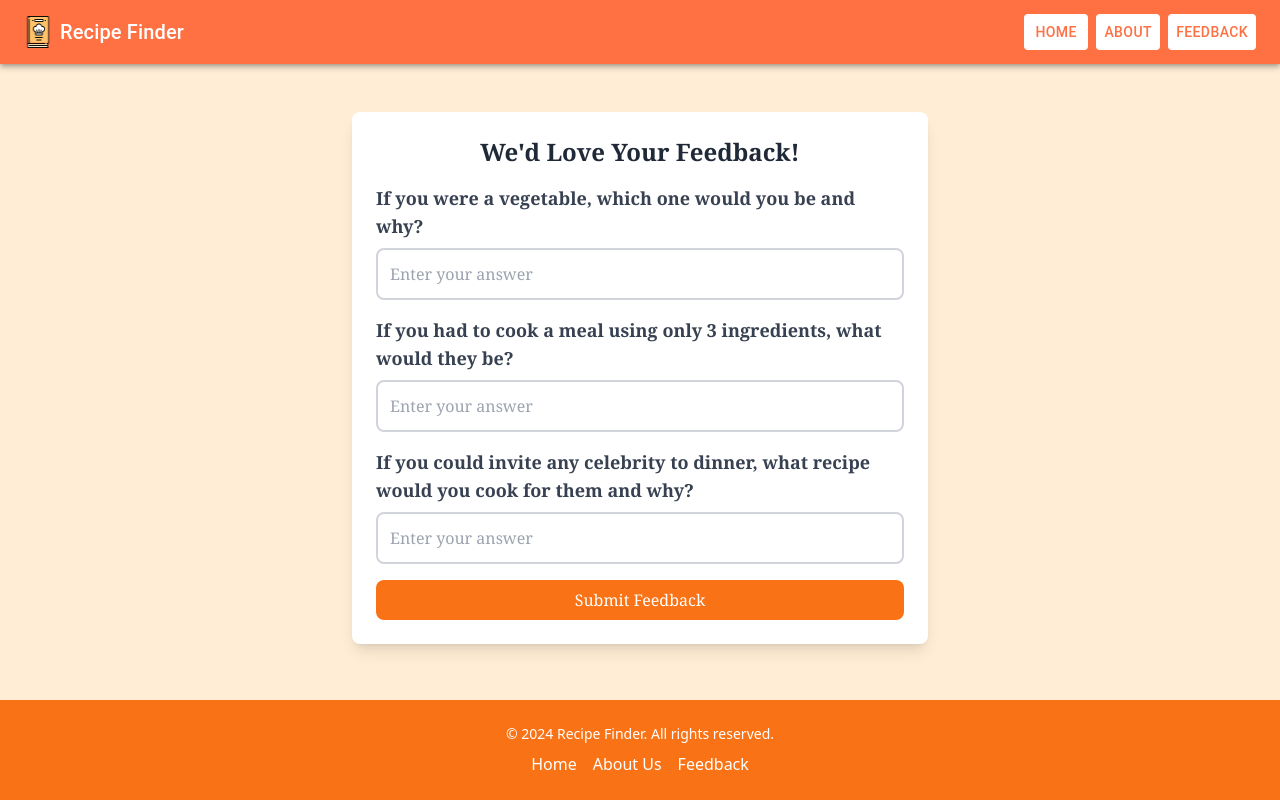
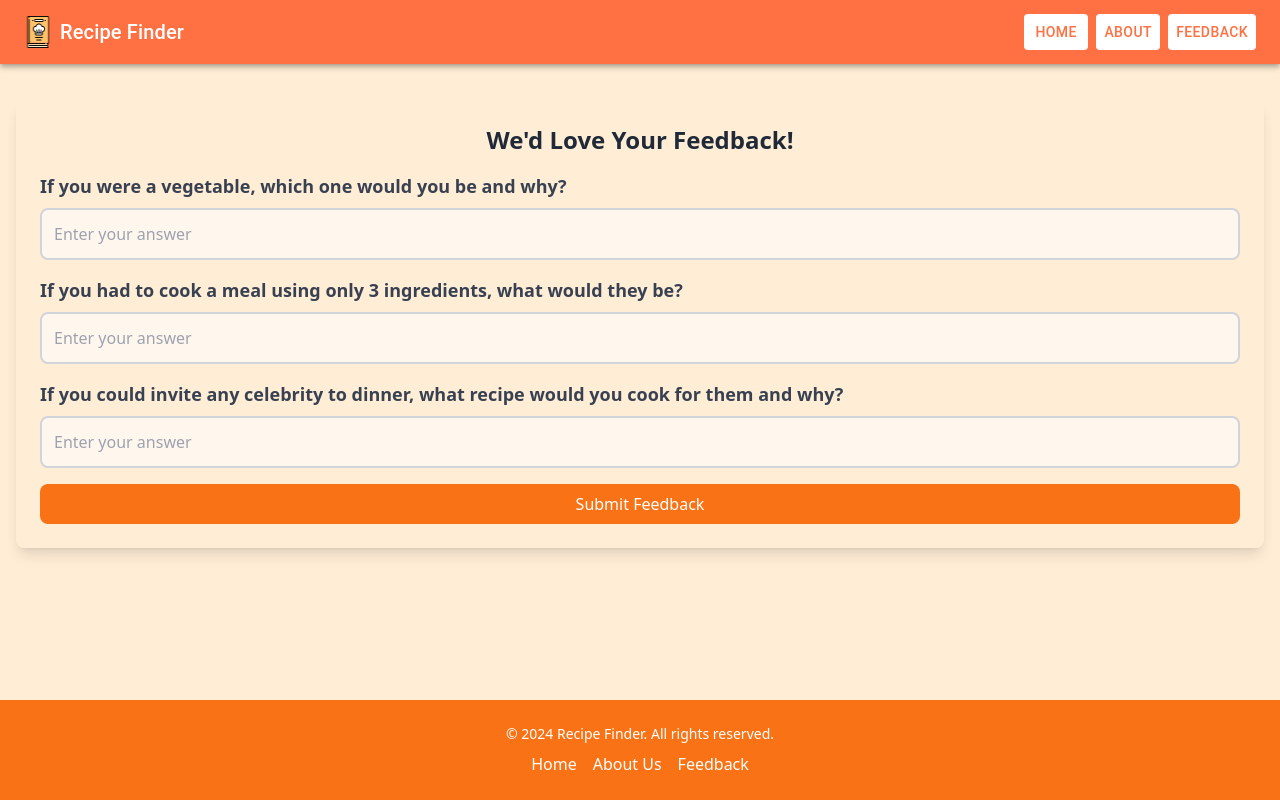
Before and after one commit to Hariniha/recipe__finder, a React (Vite) app: page /feedback in a window 1280 px wide. Built offline with nearby package versions, Linux system fonts and the light colour scheme.

Commit message:
Changes in FeebackForm

```diff
--- a/src/App.jsx
+++ b/src/App.jsx
@@ -3,7 +3,7 @@ import React, { useState } from 'react';
 import { BrowserRouter as Router, Routes, Route } from 'react-router-dom';
 import Navbar from './components/navBar';
 import RecipeModal from './components/RecipeModal';
-import FeedbackForm from './components/feedback';
+import FeedbackForm from './components/Feedback';
 import About from "./components/About"
 import Footer from './components/Footer';
 
--- a/src/components/feedback.jsx
+++ b/src/components/feedback.jsx
@@ -1,77 +1,115 @@
-import React from 'react'
+import React, { useState } from 'react';
 
-const submit = ()=>{
-  alert("Your Feedback Submitted Successfully!!!!");
+const FeedbackForm = () => {
+  const [feedback, setFeedback] = useState({
+    question1: '',
+    question2: '',
+    question3: '',
+  });
+  const [feedbackSummary, setFeedbackSummary] = useState('');
+
+  const handleFeedbackChange = (e) => {
+    setFeedback({
+      ...feedback,
+      [e.target.name]: e.target.value,
+    });
   };
 
+  const handleFeedbackSubmit = (e) => {
+    e.preventDefault();
+    // Construct the feedback summary message
+    const summary = `
+        Thank you for your feedback! 🌟
 
+        Here's a summary of your fun and creative answers:
 
-const Feedback = () => {
+        1. If you were a vegetable, which one would you be and why?
+           🥦 Answer: ${feedback.question1}
+
+        2. If you had to cook a meal using only 3 ingredients, what would they be?
+           🍳 Answer: ${feedback.question2}
+
+        3. If you could invite any celebrity to dinner, what recipe would you cook for them and why?
+           🍝 Answer: ${feedback.question3}
+
+        Your feedback is like the secret ingredient that makes our Recipe Finder even better! We appreciate you sharing your thoughts with us.
+
+        Remember, a recipe a day keeps the hunger away! 🍽️
+    `;
+    setFeedbackSummary(summary);
+    // Optionally, reset the form after submission
+    setFeedback({
+      question1: '',
+      question2: '',
+      question3: '',
+    });
+  };
+
   return (
-    <div className="bg-white font-serif p-6 rounded-lg shadow-lg mt-8 max-w-xl w-full">
-    <h2 className="text-2xl  font-bold text-gray-800 mb-4 text-center">We'd Love Your Feedback!</h2>
-    <form  className="space-y-4">
+    <div className="container mt-5">
+      <div className="bg-orange-100 p-6 rounded-lg shadow-lg">
+        <h2 className="text-2xl font-bold text-gray-800 mb-4 text-center">We'd Love Your Feedback!</h2>
+        <form onSubmit={handleFeedbackSubmit} className="space-y-4">
           <div>
-        <label
-          htmlFor="question1"
-          className="block text-lg font-semibold text-gray-700"
-        >
+            <label htmlFor="question1" className="block text-lg font-semibold text-gray-700">
               If you were a vegetable, which one would you be and why?
             </label>
             <input
               type="text"
               name="question1"
               id="question1"
-
+              value={feedback.question1}
+              onChange={handleFeedbackChange}
               placeholder="Enter your answer"
-          className="w-full p-3 mt-2 border-2 border-gray-300 rounded-lg focus:outline-none focus:ring-2 focus:ring-orange-300"
+              className="w-full p-3 mt-2 border-2 border-gray-300 rounded-lg bg-orange-50 focus:outline-none focus:ring-2 focus:ring-orange-300"
             />
           </div>
 
           <div>
-        <label
-          htmlFor="question2"
-          className="block text-lg font-semibold text-gray-700"
-        >
+            <label htmlFor="question2" className="block text-lg font-semibold text-gray-700 ">
               If you had to cook a meal using only 3 ingredients, what would they be?
             </label>
             <input
               type="text"
               name="question2"
               id="question2"
-
+              value={feedback.question2}
+              onChange={handleFeedbackChange}
               placeholder="Enter your answer"
-          className="w-full p-3 mt-2 border-2 border-gray-300 rounded-lg focus:outline-none focus:ring-2 focus:ring-orange-300"
+              className="w-full p-3 mt-2 border-2 border-gray-300 rounded-lg focus:outline-none bg-orange-50 focus:ring-2 focus:ring-orange-300"
             />
           </div>
 
           <div>
-        <label
-          htmlFor="question3"
-          className="block text-lg font-semibold text-gray-700"
-        >
+            <label htmlFor="question3" className="block text-lg font-semibold text-gray-700">
               If you could invite any celebrity to dinner, what recipe would you cook for them and why?
             </label>
             <input
               type="text"
               name="question3"
               id="question3"
-
+              value={feedback.question3}
+              onChange={handleFeedbackChange}
               placeholder="Enter your answer"
-          className="w-full p-3 mt-2 border-2 border-gray-300 rounded-lg focus:outline-none focus:ring-2 focus:ring-orange-300"
+              className="w-full p-3 mt-2 border-2 border-gray-300 rounded-lg bg-orange-50 focus:outline-none focus:ring-2 focus:ring-orange-300"
             />
           </div>
 
           <button
             type="submit"
             className="w-full bg-orange-500 text-white py-2 px-6 rounded-lg mt-4 transition hover:bg-orange-600"
-        onClick={submit}
           >
             Submit Feedback
           </button>
         </form>
+        {feedbackSummary && (
+          <div className="mt-6 p-4 bg-orange-100 rounded-lg shadow-lg">
+            <pre className="whitespace-pre-wrap">{feedbackSummary}</pre>
           </div>
-  )
-}
+        )}
+      </div>
+    </div>
+  );
+};
 
-export default Feedback
+export default FeedbackForm;
```
Lines whose indentation alone changed are shown as unchanged.
